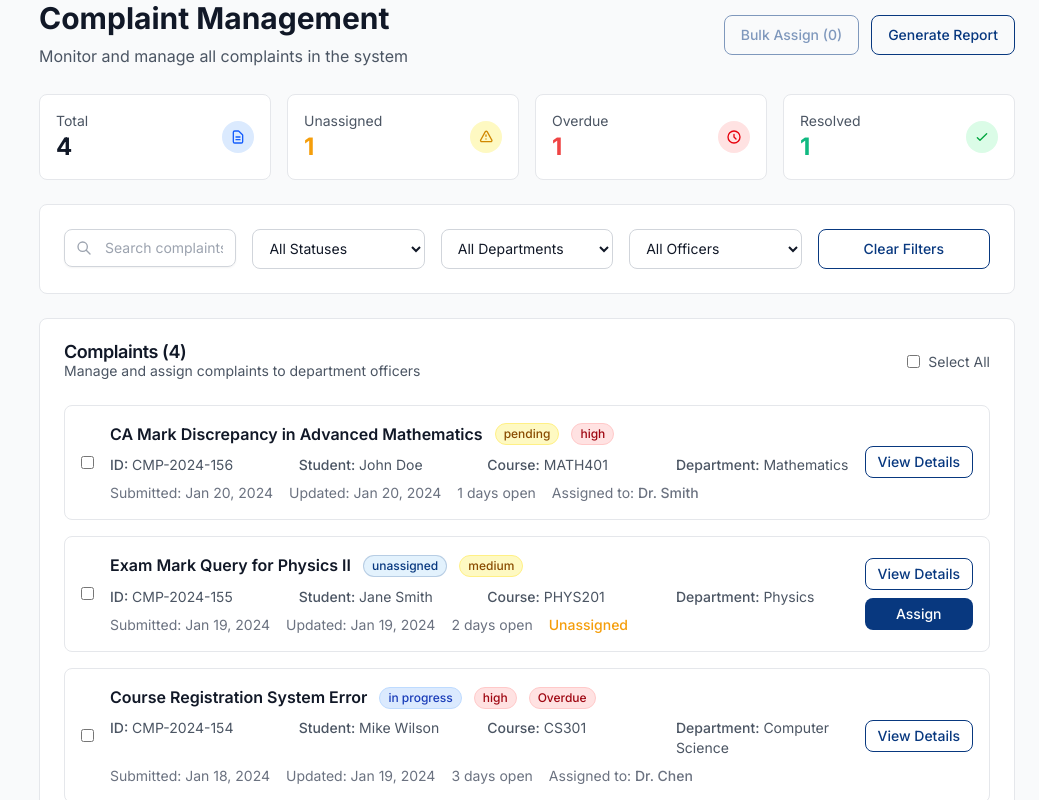
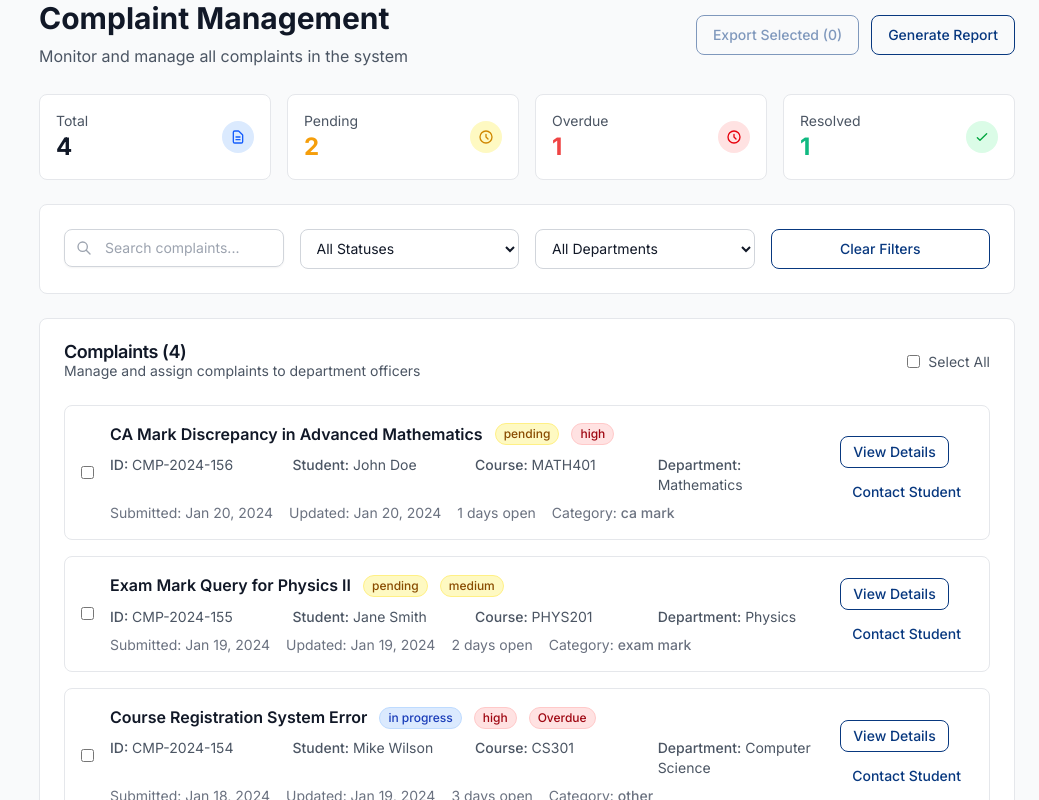
Before and after one commit to BigalaTobiasFeh/complaint_sys, a Next.js app in the folder nahpi-complains/: page /admin/complaints in a window 1280 px wide. Shown: the part 560-1360 px from the top of the page, without its empty margins (241-1280 px from the left). Built offline with nearby package versions, Linux system fonts and the light colour scheme.

Commit message:
Admin interfaces adjusted

```diff
--- a/nahpi-complains/src/app/admin/complaints/page.tsx
+++ b/nahpi-complains/src/app/admin/complaints/page.tsx
@@ -22,7 +22,6 @@ const mockComplaints = [
     title: 'CA Mark Discrepancy in Advanced Mathematics',
     student: { name: 'John Doe', email: 'john.doe@student.nahpi.edu', matricule: 'STU2024001' },
     department: 'Mathematics',
-    assignedTo: 'Dr. Smith',
     status: 'pending' as const,
     priority: 'high' as const,
     submittedAt: new Date('2024-01-20'),
@@ -38,8 +37,7 @@ const mockComplaints = [
     title: 'Exam Mark Query for Physics II',
     student: { name: 'Jane Smith', email: 'jane.smith@student.nahpi.edu', matricule: 'STU2024002' },
     department: 'Physics',
-    assignedTo: null,
-    status: 'unassigned' as const,
+    status: 'pending' as const,
     priority: 'medium' as const,
     submittedAt: new Date('2024-01-19'),
     updatedAt: new Date('2024-01-19'),
@@ -54,7 +52,6 @@ const mockComplaints = [
     title: 'Course Registration System Error',
     student: { name: 'Mike Wilson', email: 'mike.wilson@student.nahpi.edu', matricule: 'STU2024003' },
     department: 'Computer Science',
-    assignedTo: 'Dr. Chen',
     status: 'in_progress' as const,
     priority: 'high' as const,
     submittedAt: new Date('2024-01-18'),
@@ -70,7 +67,6 @@ const mockComplaints = [
     title: 'Missing Assignment Grade Entry',
     student: { name: 'Sarah Davis', email: 'sarah.davis@student.nahpi.edu', matricule: 'STU2024004' },
     department: 'Engineering',
-    assignedTo: 'Dr. Brown',
     status: 'resolved' as const,
     priority: 'low' as const,
     submittedAt: new Date('2024-01-15'),
@@ -83,7 +79,6 @@ const mockComplaints = [
 ]
 
 const departments = ['All Departments', 'Computer Science', 'Mathematics', 'Physics', 'Engineering', 'Business']
-const officers = ['All Officers', 'Dr. Chen', 'Dr. Smith', 'Dr. Brown', 'Dr. Johnson', 'Unassigned']
 
 function getStatusColor(status: string) {
   switch (status) {
@@ -95,8 +90,6 @@ function getStatusColor(status: string) {
       return 'success'
     case 'rejected':
       return 'error'
-    case 'unassigned':
-      return 'secondary'
     default:
       return 'default'
   }
@@ -127,7 +120,6 @@ export default function AdminComplaintsPage() {
   const [searchTerm, setSearchTerm] = useState('')
   const [statusFilter, setStatusFilter] = useState('')
   const [departmentFilter, setDepartmentFilter] = useState('')
-  const [assignedToFilter, setAssignedToFilter] = useState('')
   const [selectedComplaints, setSelectedComplaints] = useState<string[]>([])
 
   const filteredComplaints = mockComplaints.filter(complaint => {
@@ -138,11 +130,8 @@ export default function AdminComplaintsPage() {
 
     const matchesStatus = !statusFilter || complaint.status === statusFilter
     const matchesDepartment = !departmentFilter || departmentFilter === 'All Departments' || complaint.department === departmentFilter
-    const matchesAssignedTo = !assignedToFilter || assignedToFilter === 'All Officers' ||
-                             (assignedToFilter === 'Unassigned' && !complaint.assignedTo) ||
-                             complaint.assignedTo === assignedToFilter
 
-    return matchesSearch && matchesStatus && matchesDepartment && matchesAssignedTo
+    return matchesSearch && matchesStatus && matchesDepartment
   })
 
   const handleSelectComplaint = (complaintId: string) => {
@@ -161,9 +150,9 @@ export default function AdminComplaintsPage() {
     }
   }
 
-  const handleBulkAssign = () => {
+  const handleBulkExport = () => {
     if (selectedComplaints.length > 0) {
-      alert(`Bulk assign ${selectedComplaints.length} complaints`)
+      alert(`Export ${selectedComplaints.length} complaints to CSV`)
     }
   }
 
@@ -179,10 +168,10 @@ export default function AdminComplaintsPage() {
           <div className="flex space-x-3 mt-4 sm:mt-0">
             <Button
               variant="outline"
-              onClick={handleBulkAssign}
+              onClick={handleBulkExport}
               disabled={selectedComplaints.length === 0}
             >
-              Bulk Assign ({selectedComplaints.length})
+              Export Selected ({selectedComplaints.length})
             </Button>
             <Link href="/admin/reports">
               <Button variant="outline">Generate Report</Button>
@@ -212,12 +201,12 @@ export default function AdminComplaintsPage() {
             <CardContent className="p-4">
               <div className="flex items-center justify-between">
                 <div>
-                  <p className="text-sm text-gray-600">Unassigned</p>
-                  <p className="text-2xl font-bold text-warning">{mockComplaints.filter(c => !c.assignedTo).length}</p>
+                  <p className="text-sm text-gray-600">Pending</p>
+                  <p className="text-2xl font-bold text-warning">{mockComplaints.filter(c => c.status === 'pending').length}</p>
                 </div>
                 <div className="w-8 h-8 bg-yellow-100 rounded-full flex items-center justify-center">
                   <svg className="w-4 h-4 text-yellow-600" fill="none" stroke="currentColor" viewBox="0 0 24 24">
-                    <path strokeLinecap="round" strokeLinejoin="round" strokeWidth={2} d="M12 9v2m0 4h.01m-6.938 4h13.856c1.54 0 2.502-1.667 1.732-2.5L13.732 4c-.77-.833-1.964-.833-2.732 0L4.082 16.5c-.77.833.192 2.5 1.732 2.5z" />
+                    <path strokeLinecap="round" strokeLinejoin="round" strokeWidth={2} d="M12 8v4l3 3m6-3a9 9 0 11-18 0 9 9 0 0118 0z" />
                   </svg>
                 </div>
               </div>
@@ -260,7 +249,7 @@ export default function AdminComplaintsPage() {
         {/* Filters */}
         <Card>
           <CardContent className="pt-6">
-            <div className="grid grid-cols-1 md:grid-cols-5 gap-4">
+            <div className="grid grid-cols-1 md:grid-cols-4 gap-4">
               <Input
                 placeholder="Search complaints..."
                 value={searchTerm}
@@ -282,7 +271,6 @@ export default function AdminComplaintsPage() {
                 <option value="in_progress">In Progress</option>
                 <option value="resolved">Resolved</option>
                 <option value="rejected">Rejected</option>
-                <option value="unassigned">Unassigned</option>
               </select>
 
               <select
@@ -295,23 +283,12 @@ export default function AdminComplaintsPage() {
                 ))}
               </select>
 
-              <select
-                value={assignedToFilter}
-                onChange={(e) => setAssignedToFilter(e.target.value)}
-                className="block w-full rounded-lg border border-gray-300 px-3 py-2 text-sm focus:border-primary focus:outline-none focus:ring-1 focus:ring-primary"
-              >
-                {officers.map(officer => (
-                  <option key={officer} value={officer}>{officer}</option>
-                ))}
-              </select>
-
               <Button
                 variant="outline"
                 onClick={() => {
                   setSearchTerm('')
                   setStatusFilter('')
                   setDepartmentFilter('')
-                  setAssignedToFilter('')
                 }}
               >
                 Clear Filters
@@ -392,11 +369,7 @@ export default function AdminComplaintsPage() {
                         <span>Submitted: {formatDate(complaint.submittedAt)}</span>
                         <span>Updated: {formatDate(complaint.updatedAt)}</span>
                         <span>{complaint.daysOpen} days open</span>
-                        {complaint.assignedTo ? (
-                          <span>Assigned to: <span className="font-medium">{complaint.assignedTo}</span></span>
-                        ) : (
-                          <span className="text-warning font-medium">Unassigned</span>
-                        )}
+                        <span>Category: <span className="font-medium">{complaint.category.replace('_', ' ')}</span></span>
                       </div>
                     </div>
 
@@ -404,9 +377,7 @@ export default function AdminComplaintsPage() {
                       <Link href={`/admin/complaints/${complaint.id}`}>
                         <Button variant="outline" size="sm">View Details</Button>
                       </Link>
-                      {!complaint.assignedTo && (
-                        <Button variant="primary" size="sm">Assign</Button>
-                      )}
+                      <Button variant="ghost" size="sm">Contact Student</Button>
                     </div>
                   </div>
                 ))
--- a/nahpi-complains/src/app/admin/dashboard/page.tsx
+++ b/nahpi-complains/src/app/admin/dashboard/page.tsx
@@ -21,7 +21,6 @@ const mockStats = {
   inProgressComplaints: 18,
   resolvedComplaints: 98,
   rejectedComplaints: 17,
-  unassignedComplaints: 12,
   overdueComplaints: 8,
   totalUsers: 1247,
   totalStudents: 1198,
@@ -59,7 +58,7 @@ const mockRecentComplaints = [
     title: 'Course Registration System Error',
     student: 'Mike Wilson',
     department: 'Computer Science',
-    status: 'unassigned' as const,
+    status: 'pending' as const,
     priority: 'high' as const,
     submittedAt: new Date('2024-01-18'),
     isOverdue: false
@@ -135,11 +134,11 @@ export default function AdminDashboard() {
 
           <Card>
             <CardHeader className="pb-2">
-              <CardTitle className="text-sm font-medium text-gray-600">Unassigned</CardTitle>
+              <CardTitle className="text-sm font-medium text-gray-600">In Progress</CardTitle>
             </CardHeader>
             <CardContent>
-              <div className="text-2xl font-bold text-warning">{mockStats.unassignedComplaints}</div>
-              <p className="text-xs text-gray-500 mt-1">Require assignment</p>
+              <div className="text-2xl font-bold text-info">{mockStats.inProgressComplaints}</div>
+              <p className="text-xs text-gray-500 mt-1">Being processed</p>
             </CardContent>
           </Card>
 
@@ -317,12 +316,12 @@ export default function AdminDashboard() {
           </CardHeader>
           <CardContent>
             <div className="grid grid-cols-2 md:grid-cols-4 gap-4">
-              <Link href="/admin/complaints/unassigned">
+              <Link href="/admin/complaints">
                 <Button variant="outline" className="w-full h-20 flex-col">
                   <svg className="w-6 h-6 mb-2" fill="none" stroke="currentColor" viewBox="0 0 24 24">
-                    <path strokeLinecap="round" strokeLinejoin="round" strokeWidth={2} d="M12 4v16m8-8H4" />
+                    <path strokeLinecap="round" strokeLinejoin="round" strokeWidth={2} d="M9 12h6m-6 4h6m2 5H7a2 2 0 01-2-2V5a2 2 0 012-2h5.586a1 1 0 01.707.293l5.414 5.414a1 1 0 01.293.707V19a2 2 0 01-2 2z" />
                   </svg>
-                  Assign Complaints
+                  View Complaints
                 </Button>
               </Link>
 
--- a/nahpi-complains/src/app/admin/login/page.tsx
+++ b/nahpi-complains/src/app/admin/login/page.tsx
@@ -62,8 +62,8 @@ export default function AdminLoginPage() {
   }
 
   return (
-    <div className="min-h-screen bg-gradient-to-br from-accent to-accent-blue flex items-center justify-center p-4">
-      <div className="w-full max-w-md">
+    <div className="min-h-screen bg-gradient-to-br from-accent to-accent-blue py-12 px-4 sm:px-6 lg:px-8">
+      <div className="max-w-md mx-auto">
         {/* Logo */}
         <div className="text-center mb-8">
           <Link href="/" className="inline-flex items-center space-x-2">
@@ -71,7 +71,7 @@ export default function AdminLoginPage() {
               <span className="text-white font-bold">NC</span>
             </div>
             <div>
-              <h1 className="text-2xl font-bold text-primary">NAHPi Complains</h1>
+              <h1 className="text-2xl font-bold text-primary">NAHPi Complaints</h1>
               <p className="text-sm text-gray-600">Administrator Portal</p>
             </div>
           </Link>
```
Also changed, not shown: nahpi-complains/src/app/page.tsx (+38 -19 lines).
